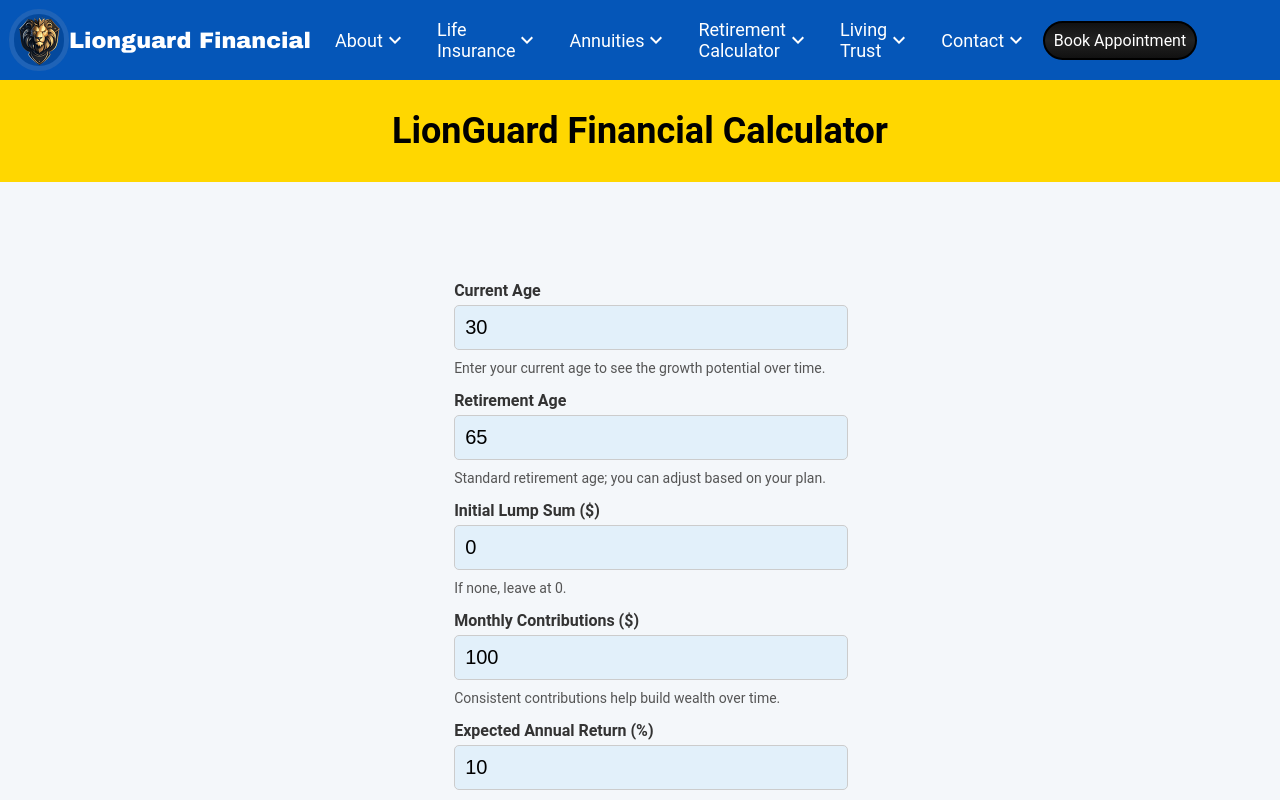
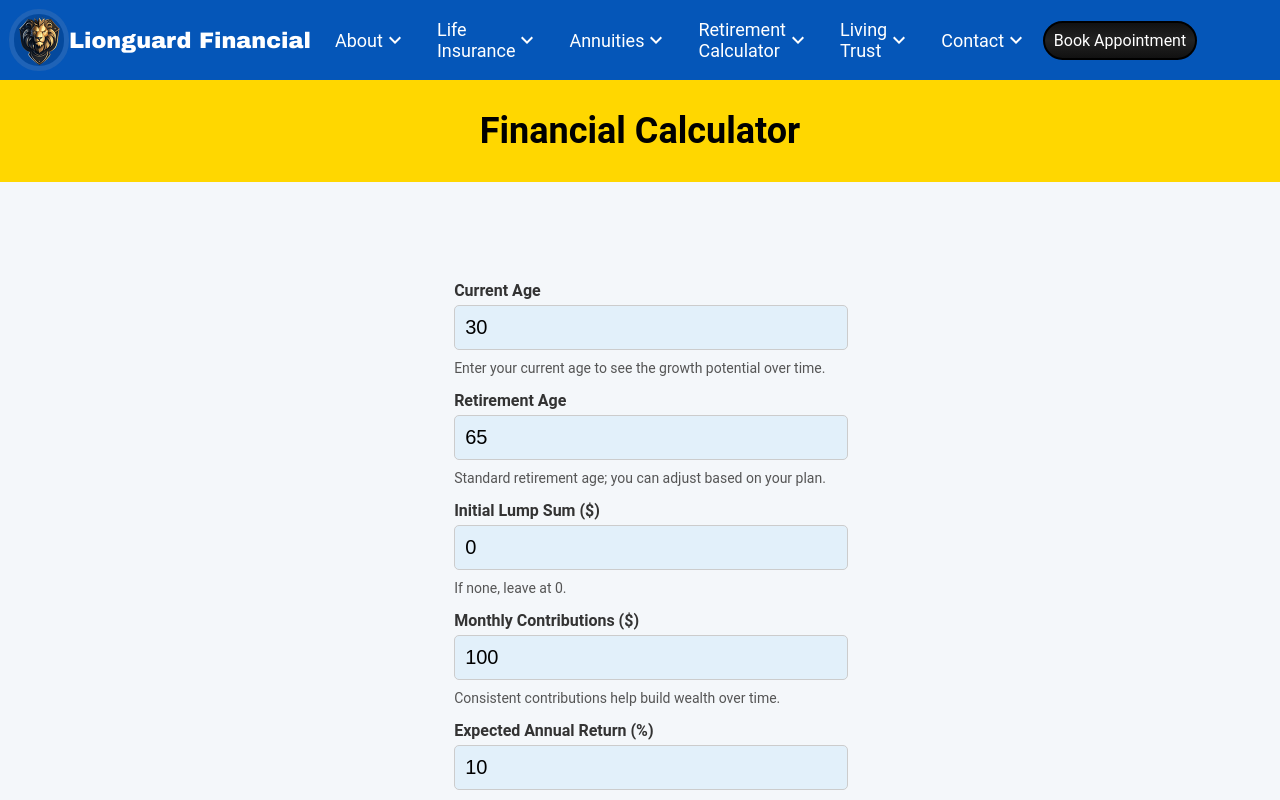
Before and after one commit to AspireHall/Lionguard, a React (Vite) app: page /retirementcalculator in a window 1280 px wide. Shown: the top 800 px of the page. Built offline with nearby package versions, Linux system fonts and the light colour scheme.

Commit message:
change titlte

```diff
--- a/src/Pages/RetirementCalculator/FeeImpactChart.jsx
+++ b/src/Pages/RetirementCalculator/FeeImpactChart.jsx
@@ -1,6 +1,6 @@
+import "./FeeImpactChart.module.css";
 import { useEffect, useRef, useState } from "react";
 import { Chart } from "chart.js/auto";
-import "./FeeImpactChart.module.css";
 
 const FeeImpactChart = () => {
   const canvasRef = useRef(null);
@@ -140,7 +140,7 @@ const FeeImpactChart = () => {
   return (
     <div className="page-wrapper">
       <header>
-        <h1>LionGuard Financial Calculator</h1>
+        <h1>Financial Calculator</h1>
       </header>
       <main>
         <div className="form-section">
```
